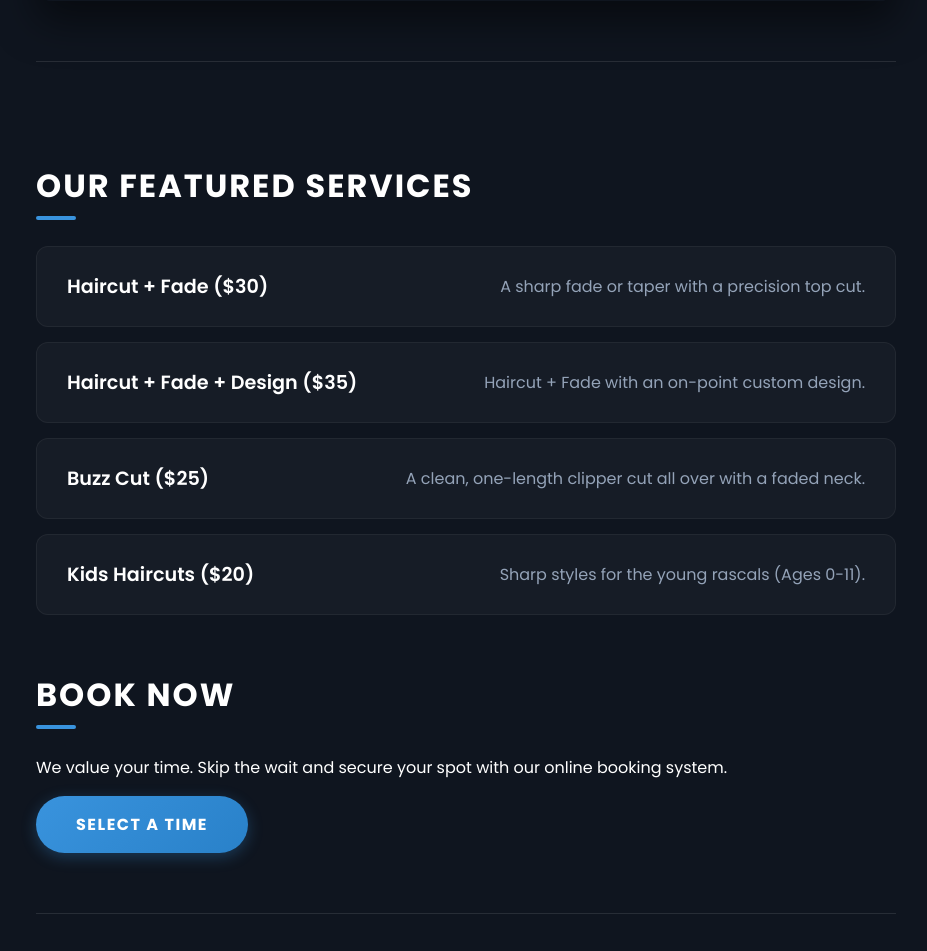
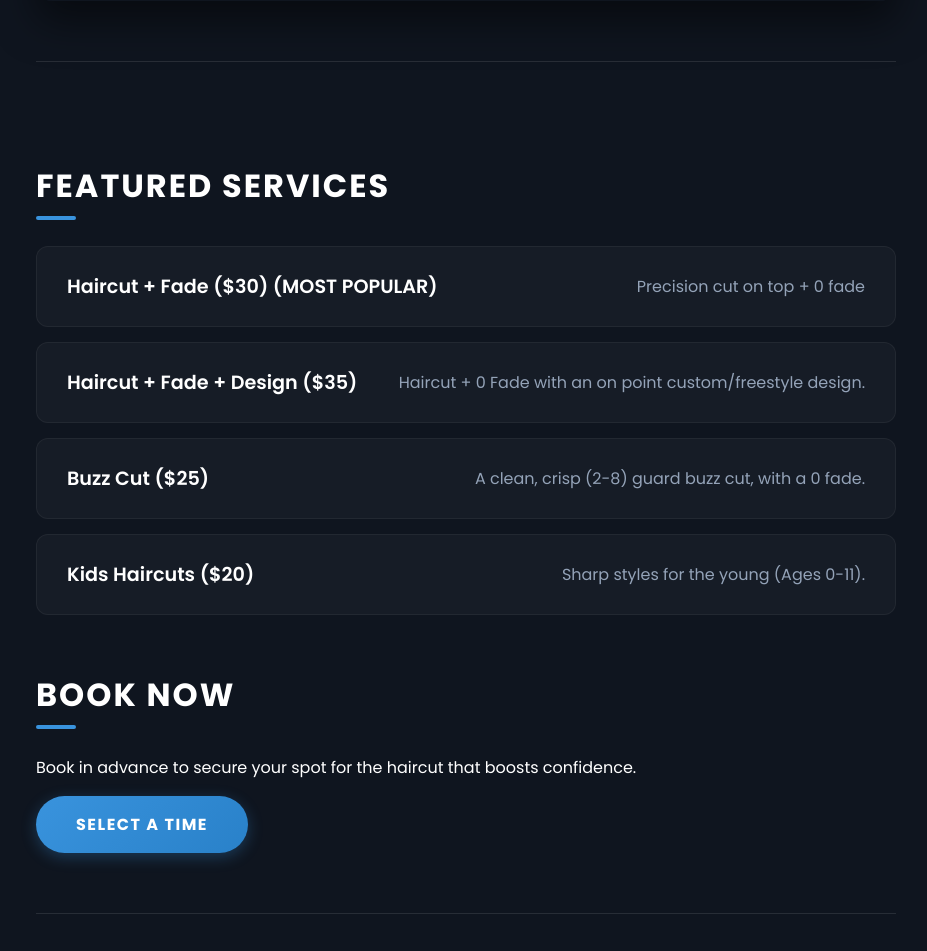
Before and after one commit to 21043santi/BarberWebsite-21043, a Flask app: page / in a window 1280 px wide. Shown: the part 879-1830 px from the top of the page, without its empty margins (174-1101 px from the left). Run offline with Flask 3, Linux system fonts and the light colour scheme; data that the repository does not hold is empty; grey boxes are pictures that could not be loaded.

Commit message:
I updated text on my index pages for booking

```diff
--- a/templates/index.html
+++ b/templates/index.html
@@ -34,30 +34,30 @@
         <hr>
 
         <section class="services">
-            <h3>Our Featured Services</h3>
+            <h3>Featured Services</h3>
             <ul class="services-list">
                 <li>
-                    <strong>Haircut + Fade ($30)</strong>
-                    <span>A sharp fade or taper with a precision top cut.</span>
+                    <strong>Haircut + Fade ($30) (MOST POPULAR)</strong>
+                    <span>Precision cut on top + 0 fade</span>
                 </li>
                 <li>
                     <strong>Haircut + Fade + Design ($35)</strong>
-                    <span>Haircut + Fade with an on-point custom design.</span>
+                    <span>Haircut + 0 Fade with an on point custom/freestyle design.</span>
                 </li>
                 <li>
                     <strong>Buzz Cut ($25)</strong>
-                    <span>A clean, one-length clipper cut all over with a faded neck.</span>
+                    <span>A clean, crisp (2-8) guard buzz cut, with a 0 fade.</span>
                 </li>
                 <li>
                     <strong>Kids Haircuts ($20)</strong>
-                    <span>Sharp styles for the young rascals (Ages 0-11).</span>
+                    <span>Sharp styles for the young (Ages 0-11).</span>
                 </li>
             </ul>
         </section>
 
         <section id="booking">
             <h3>Book Now</h3>
-            <p>We value your time. Skip the wait and secure your spot with our online booking system.</p>
+            <p>Book in advance to secure your spot for the haircut that boosts confidence.</p>
             <a href="/booking" class="cta-button">Select a Time</a>
         </section>
 
```
